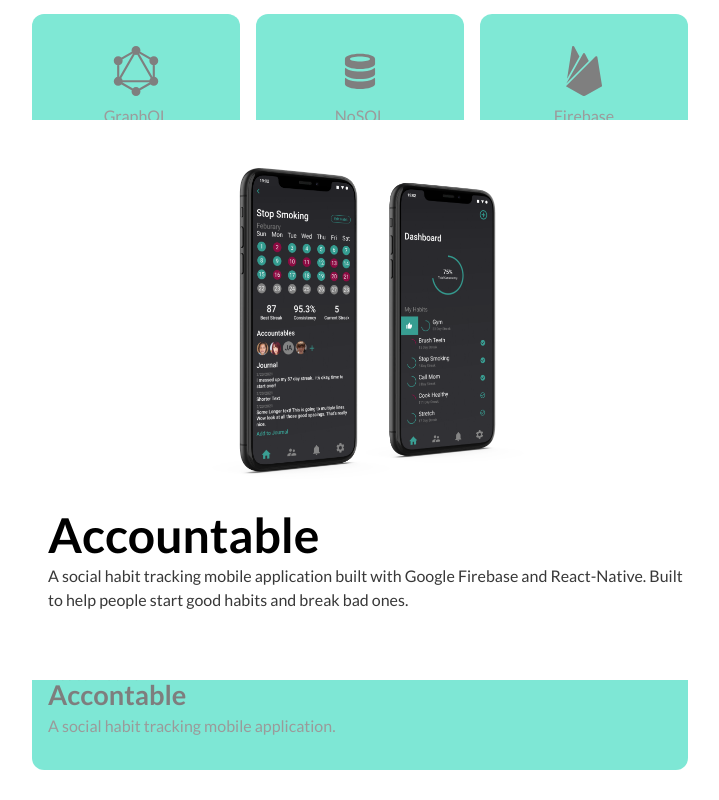
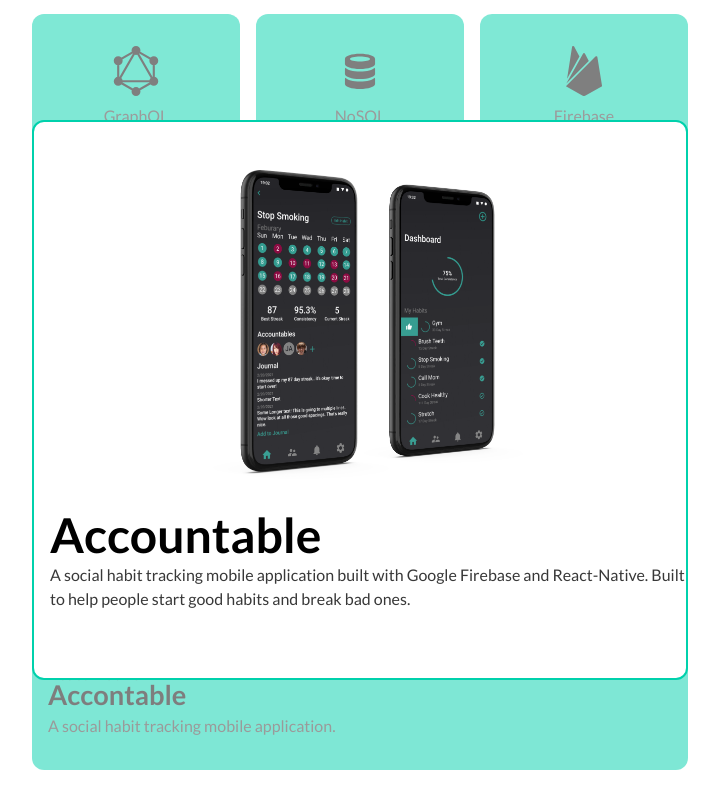
Before and after one commit to swushi/portfolio, a React (Create React App) app: page / in a window 1280 px wide. Both pictures are taken after a click on the element 640 px from the left and 1633 px from the top of the page. Shown: the part 1233-2033 px from the top of the page, without its empty margins (280-999 px from the left). Built offline with nearby package versions, Linux system fonts and the light colour scheme.

Commit message:
Slide in animation

```diff
--- a/src/App.css
+++ b/src/App.css
@@ -247,6 +247,8 @@ section>.skills>*>p {
 
 .project-showcase {
     background-color: white;
+    border: 2px solid var(--color-blue-500);
+    border-radius: 12px;
     position: fixed;
     left: 50%;
     top: 50%;
@@ -256,6 +258,16 @@ section>.skills>*>p {
     margin-top: -17.5em;
     margin-left: -47.5%;
     padding: 1em 0em 1em 1em;
+    animation: showcase-slide-in 500ms ease-in-out;
+}
+
+@keyframes showcase-slide-in {
+    0% {
+        transform: translateX(1500px)
+    }
+    100% {
+        transform: translateX(0px)
+    }
 }
 
 .project-showcase>img {
```
